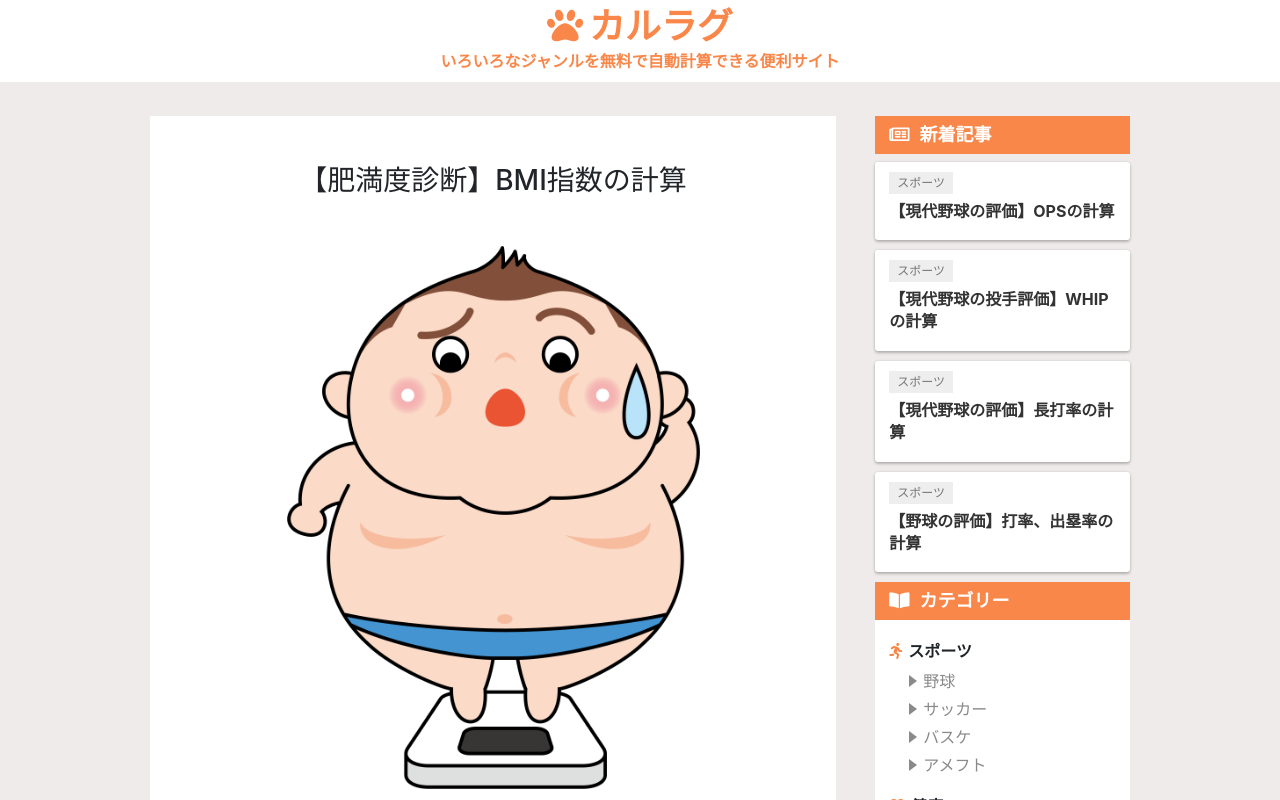
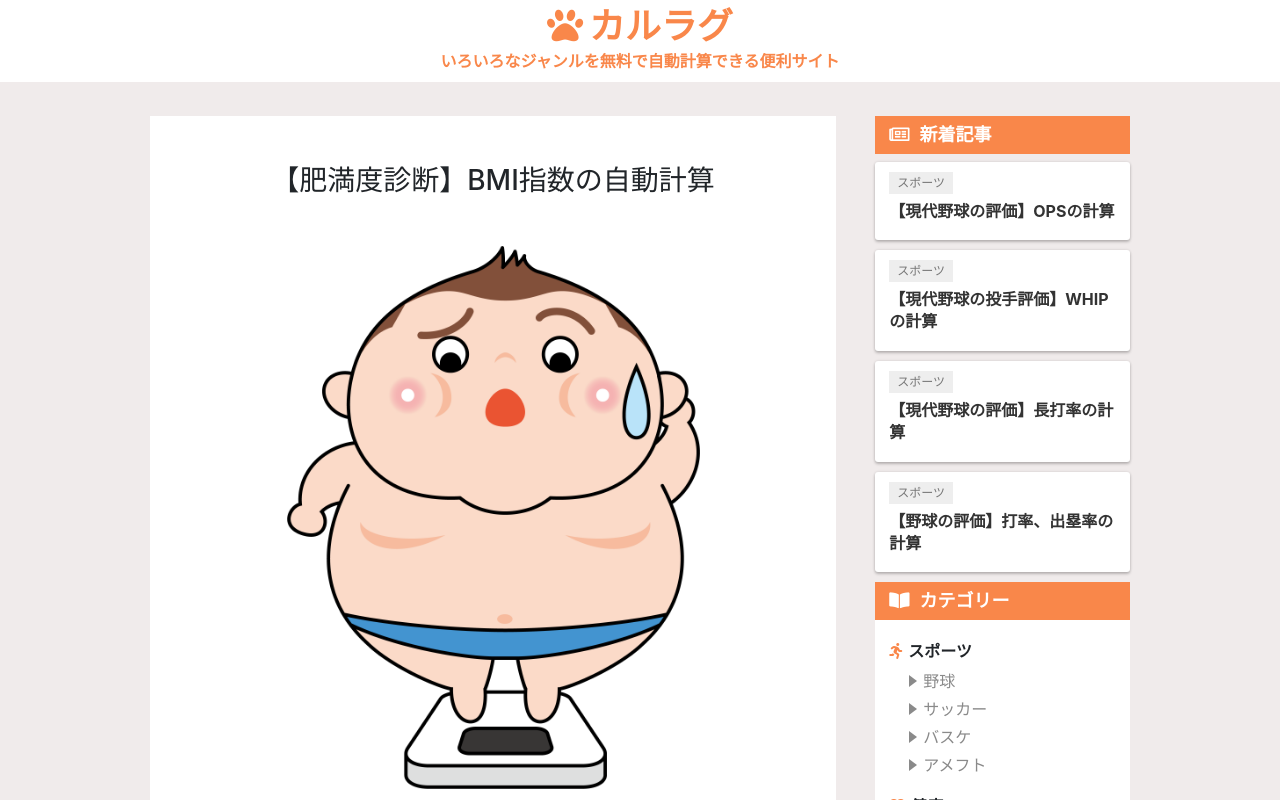
Before and after one commit to rk5155/calragu, a Vue app: page /health/bmi in a window 1280 px wide. Shown: the top 800 px of the page. Built offline with nearby package versions, Linux system fonts and the light colour scheme; a web font is replaced by a local one.

Commit message:
bmi のジャンルをスポーツにしていたので修正した

```diff
--- a/src/mixins/articles.js
+++ b/src/mixins/articles.js
@@ -93,8 +93,10 @@ export default {
                     color: "img-background",
                     source: "https://ja.wikipedia.org/wiki/%E5%8B%9D%E3%81%A1%E7%82%B9"
                 },
+            ],
+            health: [
                 {
-                    title: "【肥満度診断】BMI指数の計算",
+                    title: "【肥満度診断】BMI指数の自動計算",
                     text: "BMI = 体重kg ÷ (身長m)<sup>2</sup>",
                     img: require('@/assets/images/health/health_01.png'),
                     category: "健康",
@@ -102,9 +104,6 @@ export default {
                     color: "img-background--beige",
                     source: "https://ja.wikipedia.org/wiki/%E3%83%9C%E3%83%87%E3%82%A3%E3%83%9E%E3%82%B9%E6%8C%87%E6%95%B0"
                 },
-            ],
-            health: [
-                { title: "タイトルタイトル5", img: "https://saruwakakun.com/wp-content/uploads/2017/06/bookstoread-01-min-1-520x300.png", category: "健康", url: "" },
             ],
             money: [
                 { title: "タイトルタイトル6", img: "https://saruwakakun.com/wp-content/uploads/2017/06/bookstoread-01-min-1-520x300.png", category: "お金", url: "" },
--- a/src/router.js
+++ b/src/router.js
@@ -77,7 +77,7 @@ export default new Router({
     {
       path: '/health/bmi',
       component: Bmi,
-      meta: { title: '【肥満度診断】BMI指数の計算', desc: 'BMIとは、体重と身長の関係から算出される、ヒトの肥満度を表す体格指数である。' }
+      meta: { title: '【肥満度診断】BMI指数の自動計算', desc: 'BMIとは、体重と身長の関係から算出される、ヒトの肥満度を表す体格指数である。' }
     },
   ],
   //ページ遷移したときトップに移動かつ、ブラウザの戻るボタンを押したとき、もとの位置に戻る
--- a/src/views/health/Bmi.vue
+++ b/src/views/health/Bmi.vue
@@ -1,6 +1,6 @@
 <template>
     <div class="calculation">
-        <ArticleText :title="title" :desc="desc" :article="sports"></ArticleText>
+        <ArticleText :title="title" :desc="desc" :article="health"></ArticleText>
 
         <form>
             <Calculation v-for="list in formList" :key="list.label" :list="list" :step="list.step" :initialValue="list.value" v-model.number="$data[list.data]"></Calculation>
```
